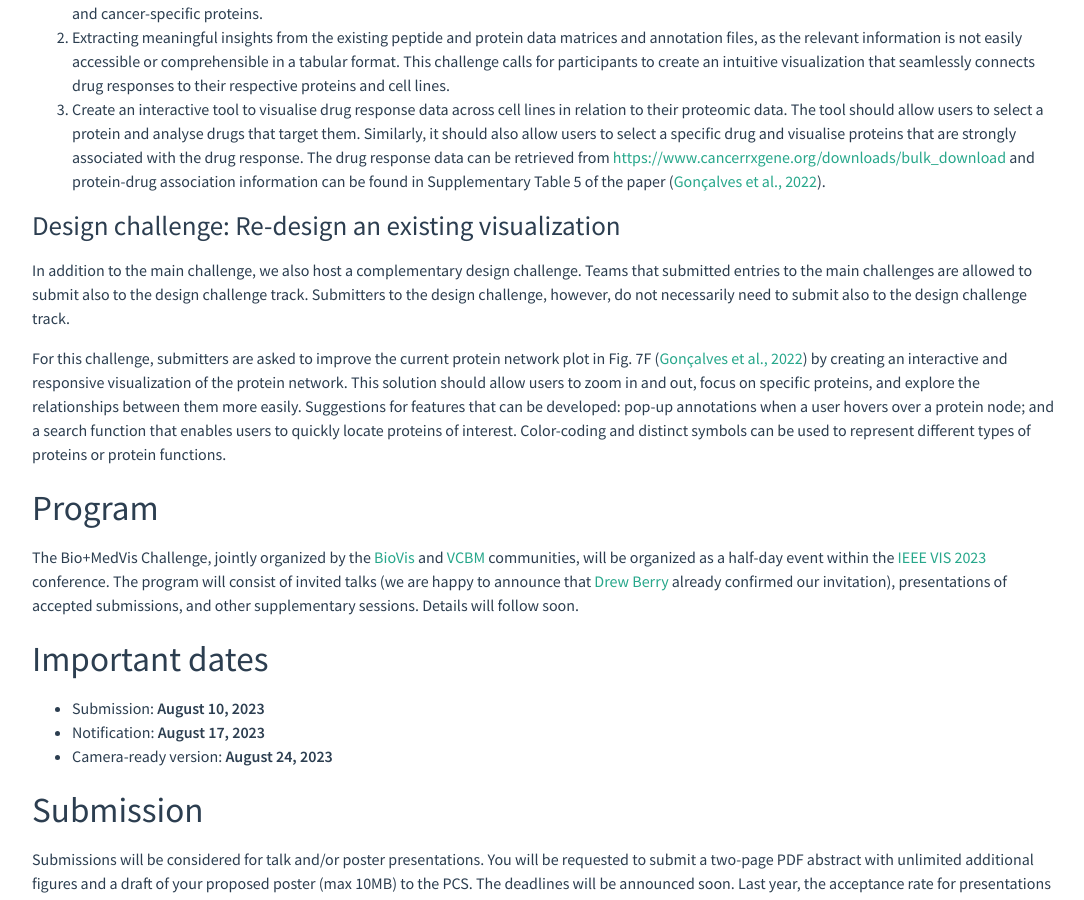
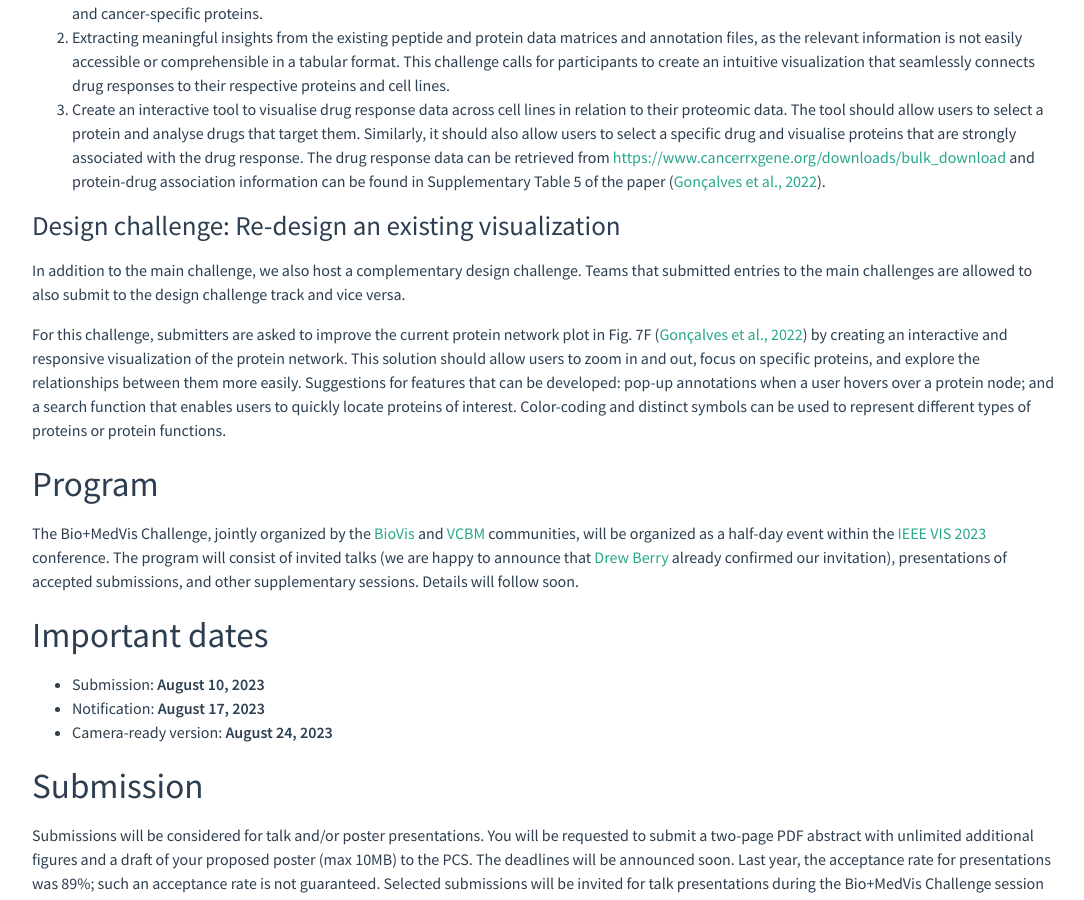
Before and after one commit to foreveremain/2024, a Jekyll site: the page built from biovis_challenge.md, in a window 1280 px wide and 900 px high, scrolled down 1929 px. Shown: the whole window, without its empty margins (96-1180 px from the left). Built offline with Jekyll 4.4.1, drawn with Linux system fonts in a browser that asks for light colours.

Commit message:
update biomedvis challenge

```diff
--- a/biovis_challenge.md
+++ b/biovis_challenge.md
@@ -102,8 +102,7 @@ thereof:
 
 In addition to the main challenge, we also host a complementary design
 challenge. Teams that submitted entries to the main challenges are allowed to
-submit also to the design challenge track. Submitters to the design challenge,
-however, do not necessarily need to submit also to the design challenge track.
+also submit to the design challenge track and vice versa.
 
 For this challenge, submitters are asked to improve the current protein network
 plot in Fig. 7F ([Gonçalves et al.,
```
